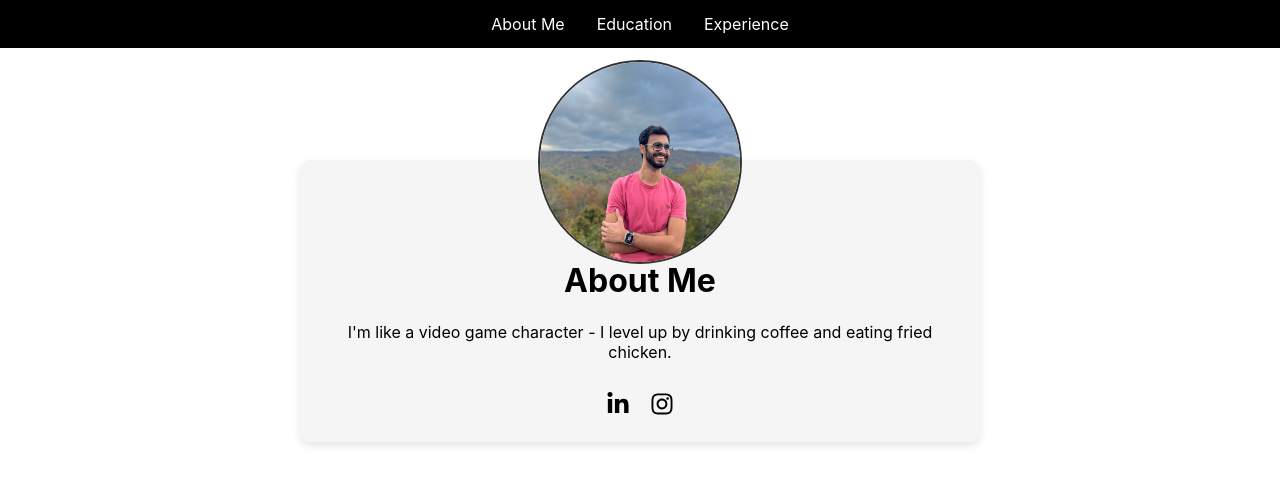
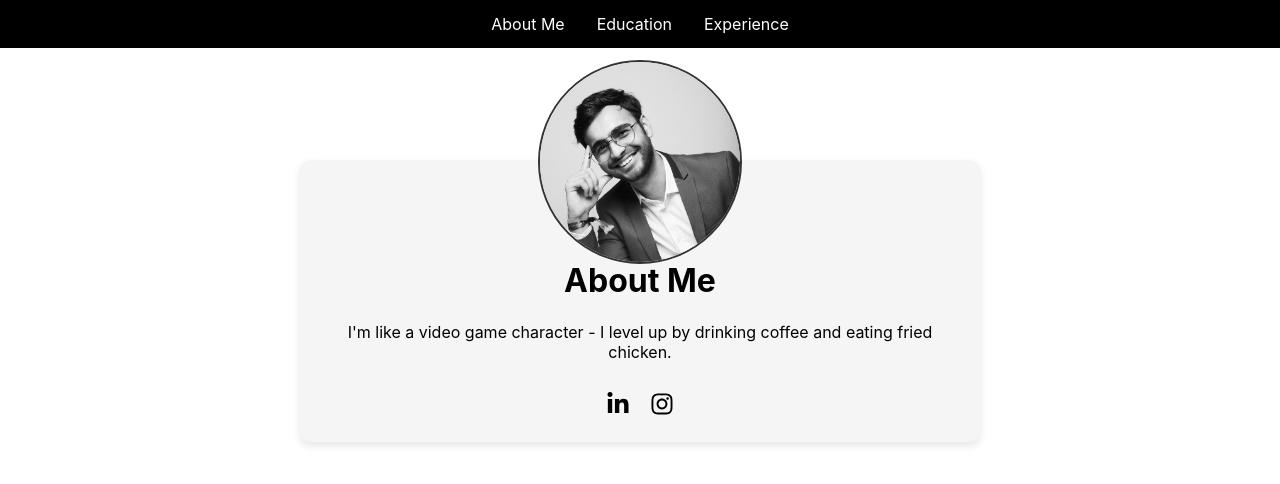
Before and after one commit to arnav149/ak-portfolio, a React (Create React App) app: page / in a window 1280 px wide. Shown: the top 484 px of the page. Built offline with nearby package versions, Linux system fonts and the light colour scheme.

Commit message:
change profile picture

```diff
--- a/src/AboutMe.css
+++ b/src/AboutMe.css
@@ -18,7 +18,7 @@
   border-radius: 50%;
   border: 2px solid #333;
   object-fit: cover;
-  object-position: center bottom;
+  object-position: center top;
 }
 
 .content-card {
```
Also changed, not shown: public/profile_pic.jpg.
